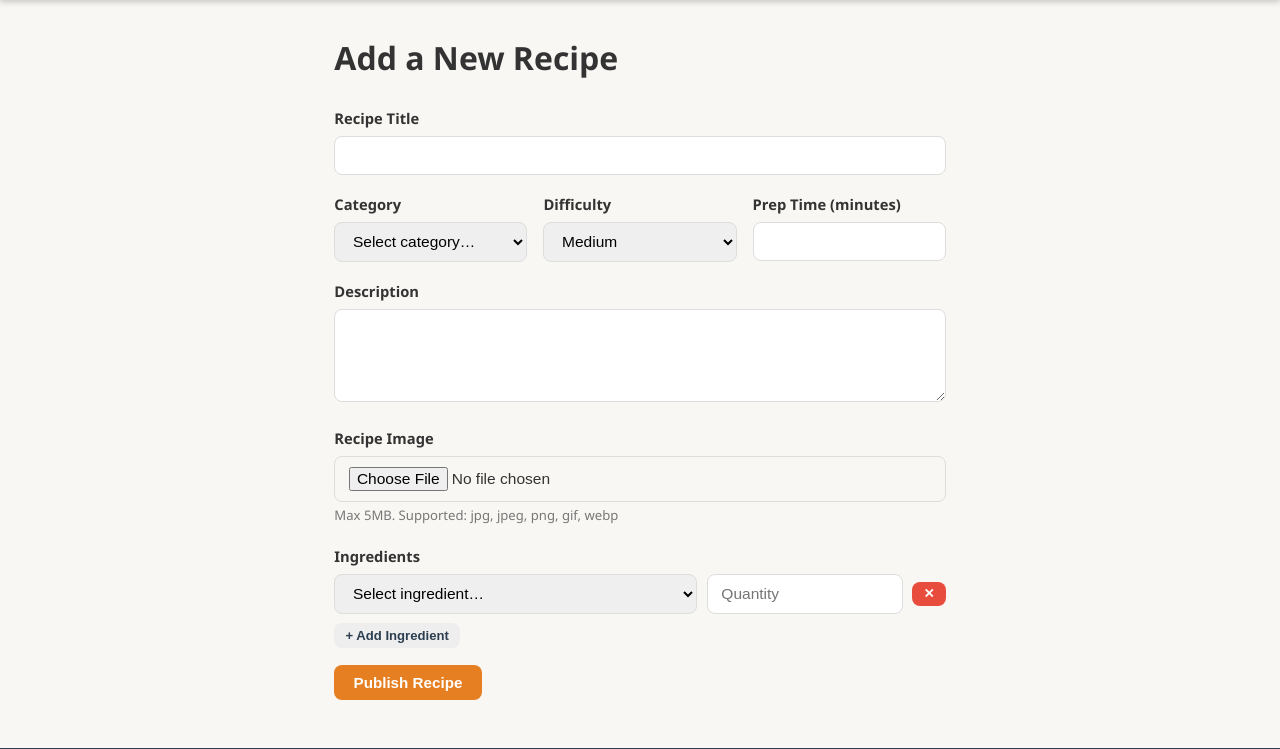
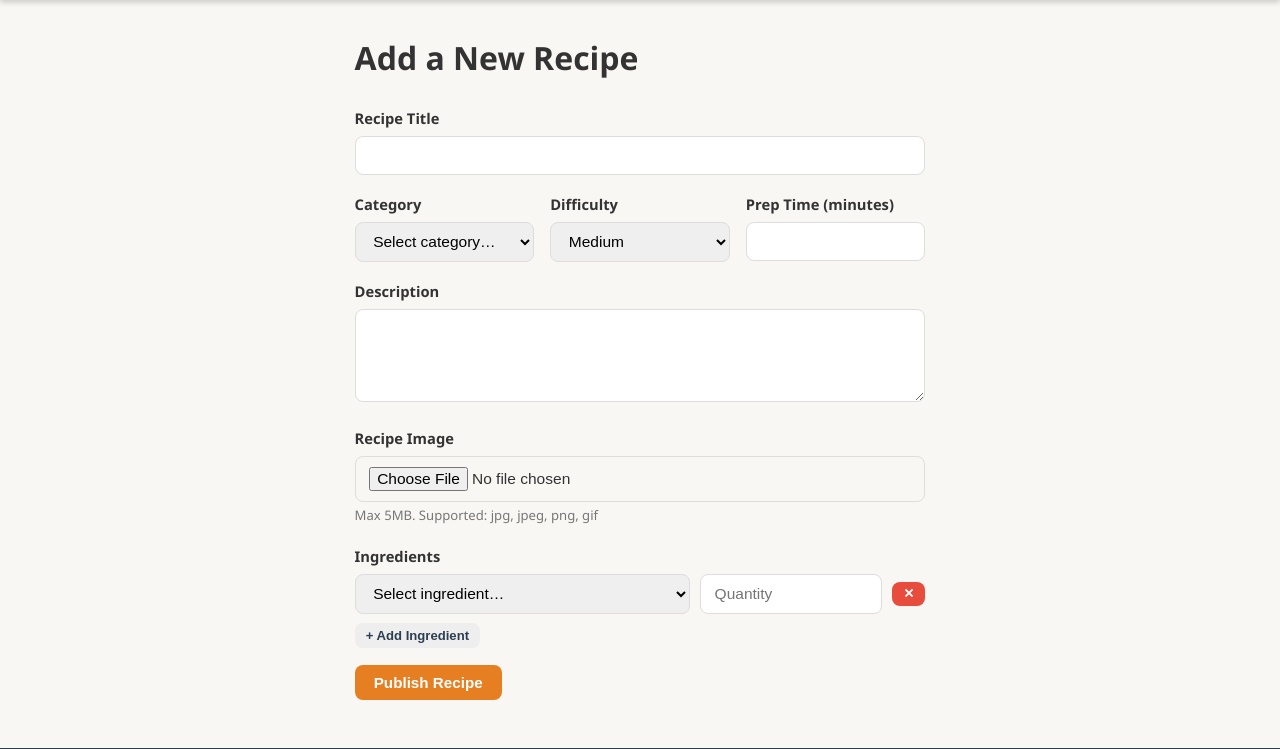
Before and after one commit to vladadev/cookify, a PHP site: page /cookify/pages/add_recipe.php in a window 1280 px wide. Shown: the part 65-814 px from the top of the page. Run offline with PHP 8.4, Linux system fonts and the light colour scheme; a user stored in the database is signed in; data comes from the database, SQL or seed files in the repository.

Commit message:
Remove webp support (GD not compiled with webp on XAMPP)
Co-Authored-By: Claude Sonnet 4.6 <noreply@anthropic.com>

```diff
--- a/includes/upload.php
+++ b/includes/upload.php
@@ -1,8 +1,8 @@
 <?php
 
 function upload_image(array $file): array|false {
-    $allowed_types = ['image/jpeg', 'image/png', 'image/gif', 'image/webp'];
-    $allowed_exts  = ['jpg', 'jpeg', 'png', 'gif', 'webp'];
+    $allowed_types = ['image/jpeg', 'image/png', 'image/gif'];
+    $allowed_exts  = ['jpg', 'jpeg', 'png', 'gif'];
 
     if ($file['error'] !== UPLOAD_ERR_OK) {
         return false;
@@ -50,7 +50,6 @@ function create_thumbnail(string $src, string $dst, string $mime): bool {
         'image/jpeg' => imagecreatefromjpeg($src),
         'image/png'  => imagecreatefrompng($src),
         'image/gif'  => imagecreatefromgif($src),
-        'image/webp' => imagecreatefromwebp($src),
         default      => false,
     };
 
@@ -78,7 +77,6 @@ function create_thumbnail(string $src, string $dst, string $mime): bool {
         'image/jpeg' => imagejpeg($thumb, $dst, 85),
         'image/png'  => imagepng($thumb, $dst, 6),
         'image/gif'  => imagegif($thumb, $dst),
-        'image/webp' => imagewebp($thumb, $dst, 85),
         default      => false,
     };
 
--- a/pages/add_recipe.php
+++ b/pages/add_recipe.php
@@ -117,8 +117,8 @@ require_once dirname(__DIR__) . '/includes/header.php';
 
         <div class="form-group">
             <label for="image">Recipe Image</label>
-            <input type="file" id="image" name="image" accept="image/*">
-            <small>Max 5MB. Supported: jpg, jpeg, png, gif, webp</small>
+            <input type="file" id="image" name="image" accept="image/jpeg,image/png,image/gif">
+            <small>Max 5MB. Supported: jpg, jpeg, png, gif</small>
         </div>
 
         <div class="form-group">
--- a/pages/edit_recipe.php
+++ b/pages/edit_recipe.php
@@ -139,7 +139,7 @@ require_once dirname(__DIR__) . '/includes/header.php';
             <?php if ($recipe['image_thumb']): ?>
                 <img src="<?= BASE_URL . '/' . htmlspecialchars($recipe['image_thumb']) ?>" alt="Current" class="current-thumb">
             <?php endif; ?>
-            <input type="file" id="image" name="image" accept="image/*">
+            <input type="file" id="image" name="image" accept="image/jpeg,image/png,image/gif">
         </div>
 
         <div class="form-group">
```
